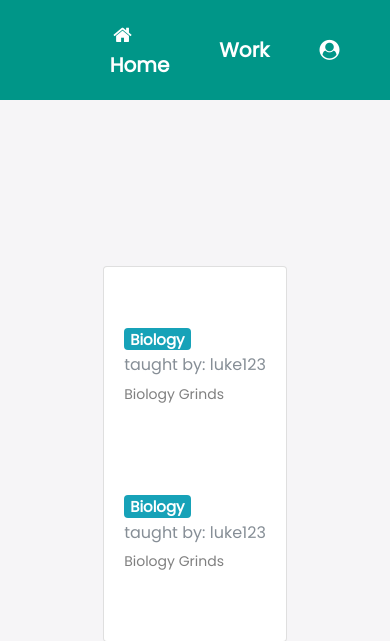
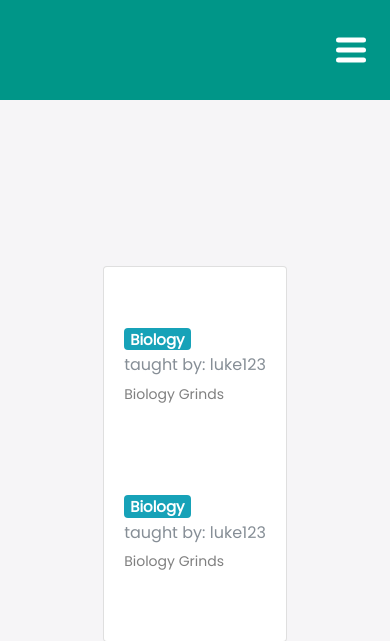
Before and after one commit to yannickk10/CA326-GrindsApp, a Django app: page /studentdash/home/ in a window 390 px wide. Shown: the top 641 px of the page. Run offline with Django 3.2, Linux system fonts and the light colour scheme; data comes from the database, SQL or seed files in the repository; some libraries are stand-ins or nearby versions.

Commit message:
fixed typos in style.css

```diff
--- a/code/django_webapp/static/css/style.css
+++ b/code/django_webapp/static/css/style.css
@@ -81,14 +81,14 @@ a {
 	position: absolute;
 	top: -100px;
 }
-.navbarbar .icon-burger {
+.navbar .icon-burger {
 	display: none;
 	position: absolute;
 	right: 5%;
 	top: 50%;
 	transform: translateY(-50%);
 }
-.navbarba .icon-burger .line {
+.navbar .icon-burger .line {
 	width: 30px;
 	height: 5px;
 	background-color: #fff;
@@ -102,7 +102,7 @@ a {
 		width: auto;
 		justify-content: center;
 	}
-	.navbarbar .links {
+	.navbar .links {
 		float: none;
 		position: fixed;
 		z-index: 9;
```
